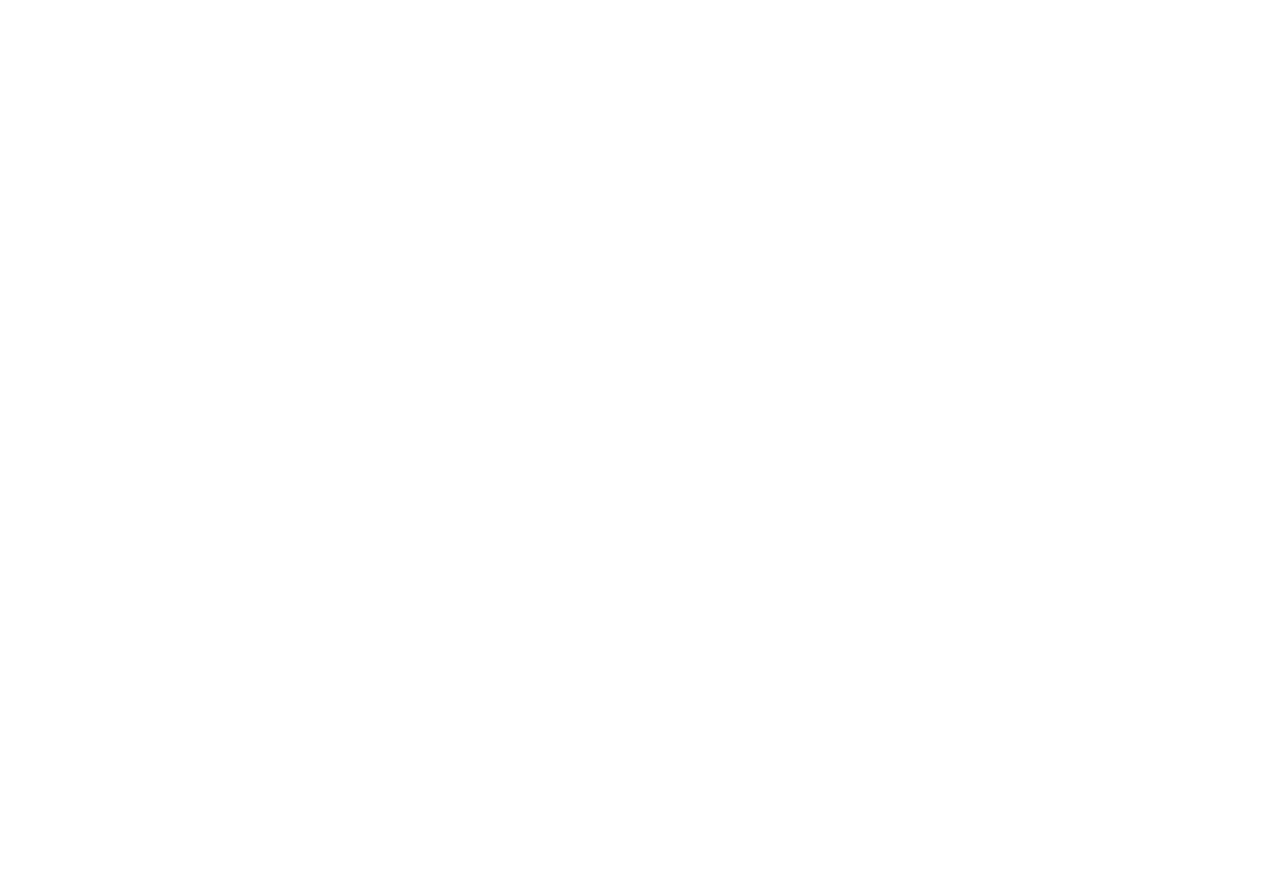
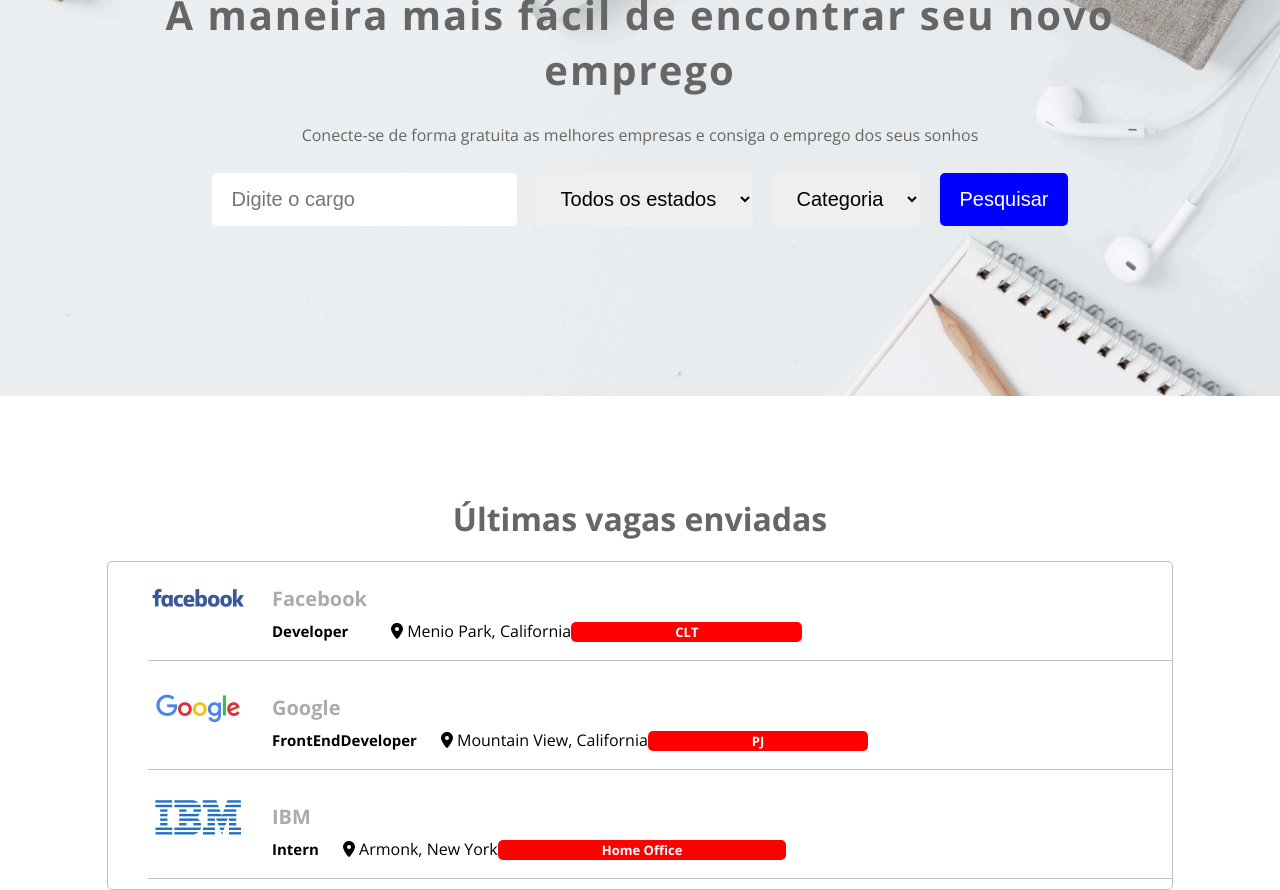
Before and after one commit to Danny-codes/JobFinder-react, a JavaScript app: page / in a window 1280 px wide. Shown: the part 300-1190 px from the top of the page. Before the commit the page ends 800 px from the top, so only its background shows below. Built offline with nearby package versions, Linux system fonts and the light colour scheme.

Commit message:
Buiding the main component and creating some dummy data to show

```diff
--- a/package.json
+++ b/package.json
@@ -3,6 +3,9 @@
   "version": "0.1.0",
   "private": true,
   "dependencies": {
+    "@fortawesome/fontawesome-svg-core": "^1.3.0",
+    "@fortawesome/free-solid-svg-icons": "^6.0.0",
+    "@fortawesome/react-fontawesome": "^0.1.17",
     "@testing-library/jest-dom": "^5.16.2",
     "@testing-library/react": "^12.1.4",
     "@testing-library/user-event": "^13.5.0",
--- a/public/index.html
+++ b/public/index.html
@@ -5,6 +5,9 @@
     <link rel="icon" href="%PUBLIC_URL%/favicon.ico" />
     <meta name="viewport" content="width=device-width, initial-scale=1" />
     <meta name="theme-color" content="#000000" />
+    <link rel="preconnect" href="https://fonts.googleapis.com">
+    <link rel="preconnect" href="https://fonts.gstatic.com" crossorigin>
+    <link href="https://fonts.googleapis.com/css2?family=Open+Sans:wght@300;400;600;700;800&display=swap" rel="stylesheet">
     <meta
       name="description"
       content="Web site created using create-react-app"
--- a/src/App.js
+++ b/src/App.js
@@ -1,12 +1,12 @@
-import { Route, Switch, Redirect, Routes } from "react-router-dom";
+import { Route, Redirect, Routes } from "react-router-dom";
 
-import Header from "./components/Header";
+import InitialPage from "./pages";
 
 function App() {
   return (
     <>
       <Routes>
-        <Route path="/" element={<Header />} />
+        <Route path="/" element={<InitialPage />} />
       </Routes>
     </>
   );
--- a/src/components/HeaderBanner.js
+++ b/src/components/HeaderBanner.js
@@ -1,8 +1,8 @@
-
+import styles from './HeaderBanner.module.css'
 const HeaderBanner = () => {
     return (
-        <div>
-            <div>
+        <div className={styles.banner}>
+            <div className={styles.form}>
                 <h1>A maneira mais fácil de encontrar seu novo emprego</h1>
                 <p>Conecte-se de forma gratuita as melhores empresas e consiga o emprego dos seus sonhos</p>
                 <form>
--- /dev/null
+++ b/src/components/HeaderBanner.module.css
@@ -0,0 +1,50 @@
+.banner {
+    background: url('../../public/img/banner6.jpg') no-repeat;
+    background-size: cover;
+    background-position: 0 55%;
+    margin-top: 100px;
+    position:relative;
+}
+
+.form {
+    position: relative;
+    text-align: center;
+    padding-top: 10em;
+    padding-bottom: 10em;
+    text-align: center;
+    margin: 0 auto;
+    width: 80%;
+}
+
+.form h1{
+    color: #666;
+    font-size: 40px;
+    letter-spacing: 2px;
+    font-weight: bold;
+}
+
+.form p {
+    color: #666;
+}
+
+.form input {
+    border: none;
+    border-radius: 5px;
+    padding: 15px 20px;
+    margin: 10px;
+    font-size: 20px;
+}
+
+.form input[type='submit'] {
+    background-color: blue;
+    color: white;
+}
+
+.form select{
+    border: none;
+    border-radius: 5px;
+    padding: 15px 20px;
+    margin: 10px;
+    font-size: 20px;
+
+}
--- /dev/null
+++ b/src/components/Main.js
@@ -0,0 +1,65 @@
+import styles from "./Main.module.css";
+import { FontAwesomeIcon } from "@fortawesome/react-fontawesome";
+import { faMapMarkerAlt } from "@fortawesome/free-solid-svg-icons";
+
+const Dummy_Data = [
+  {
+    path: "img/facebooklogo.png",
+    name: "Facebook",
+    position: "Developer",
+    location: "Menio Park, California",
+    type: "CLT",
+    id: "1",
+  },
+  {
+    path: "img/googlelogo.png",
+    name: "Google",
+    position: "FrontEndDeveloper",
+    location: "Mountain View, California",
+    type: "PJ",
+    id: "2",
+  },
+  {
+    path: "img/ibmlogo.png",
+    name: "IBM",
+    position: "Intern",
+    location: "Armonk, New York",
+    type: "Home Office",
+    id: "3",
+  },
+];
+
+const Main = () => {
+  const marker = <FontAwesomeIcon icon={faMapMarkerAlt} />;
+
+  return (
+    <main className={styles.main}>
+      <div>
+        <h1>Últimas vagas enviadas</h1>
+        <ul>
+          {Dummy_Data.map((item) => (
+            <li>
+              <a>
+                <img src={item.path} alt={item.name} />
+                <div className={styles.name}>
+                  <h3>{item.name}</h3>
+                  <p>{item.position}</p>
+                </div>
+                <div className={styles.location}>
+                  <p>
+                    {marker} {item.location}
+                  </p>
+                </div>
+                <div className={styles.type}>
+                  <span>{item.type}</span>
+                </div>
+              </a>
+            </li>
+          ))}
+        </ul>
+      </div>
+    </main>
+  );
+};
+
+export default Main;
--- /dev/null
+++ b/src/components/Main.module.css
@@ -0,0 +1,76 @@
+.main{
+    align-items: center;
+    text-align: center;
+    padding-top: 5em;
+}
+
+.main h1{
+    color: #666;
+    font-weight: bold;
+}
+
+.main ul {
+    list-style: none;
+    border: 1px solid rgb(192, 190, 190);
+    border-radius: 5px;
+    width: 80%;
+    margin: 0 auto;
+}
+
+.main ul img{
+    width: 100px;
+}
+
+.main ul li {
+    text-align: left;
+    margin-bottom: 10px;
+    position: relative;
+    border-bottom: 1px solid rgb(192, 190, 190);;
+}
+
+
+
+.name {
+    display: inline-block;
+    margin: 0 1.5em;
+}
+
+.name h3 {
+    color: rgb(172, 170, 170);
+    font-size: 20px;
+    line-height: 5px;
+}
+
+.name p {
+    font-weight: bold;
+    font-size: 15px;
+}
+
+.location {
+    margin-bottom: 2px;
+    display: inline-block;
+    text-align: left;
+}
+
+.type{
+    display: inline-block;
+    background-color: red;
+    color: white;
+    padding: 1px 8em;
+    border-radius: 5px;
+    font-size: 13px;
+    font-weight: bold;
+    align-items: left;
+    position: relative;
+}
+
+/* .floating{
+    align-items: left;
+    display: inline-block;
+}
+
+.floating::after{
+    clear: both;
+    content: ' ';
+    display: block;
+} */
--- a/src/index.css
+++ b/src/index.css
@@ -1,8 +1,6 @@
 body {
   margin: 0;
-  font-family: -apple-system, BlinkMacSystemFont, 'Segoe UI', 'Roboto', 'Oxygen',
-    'Ubuntu', 'Cantarell', 'Fira Sans', 'Droid Sans', 'Helvetica Neue',
-    sans-serif;
+  font-family: 'Open Sans', sans-serif;
   -webkit-font-smoothing: antialiased;
   -moz-osx-font-smoothing: grayscale;
 }
--- /dev/null
+++ b/src/pages/index.js
@@ -0,0 +1,13 @@
+import Header from "../components/Header"
+import Main from "../components/Main"
+
+const InitialPage = () => {
+    return (
+        <>
+            <Header />
+            <Main />
+        </>
+    )
+}
+
+export default InitialPage
```
Also changed, not shown: 2 other files (tests, documents, lock files or other folders).
